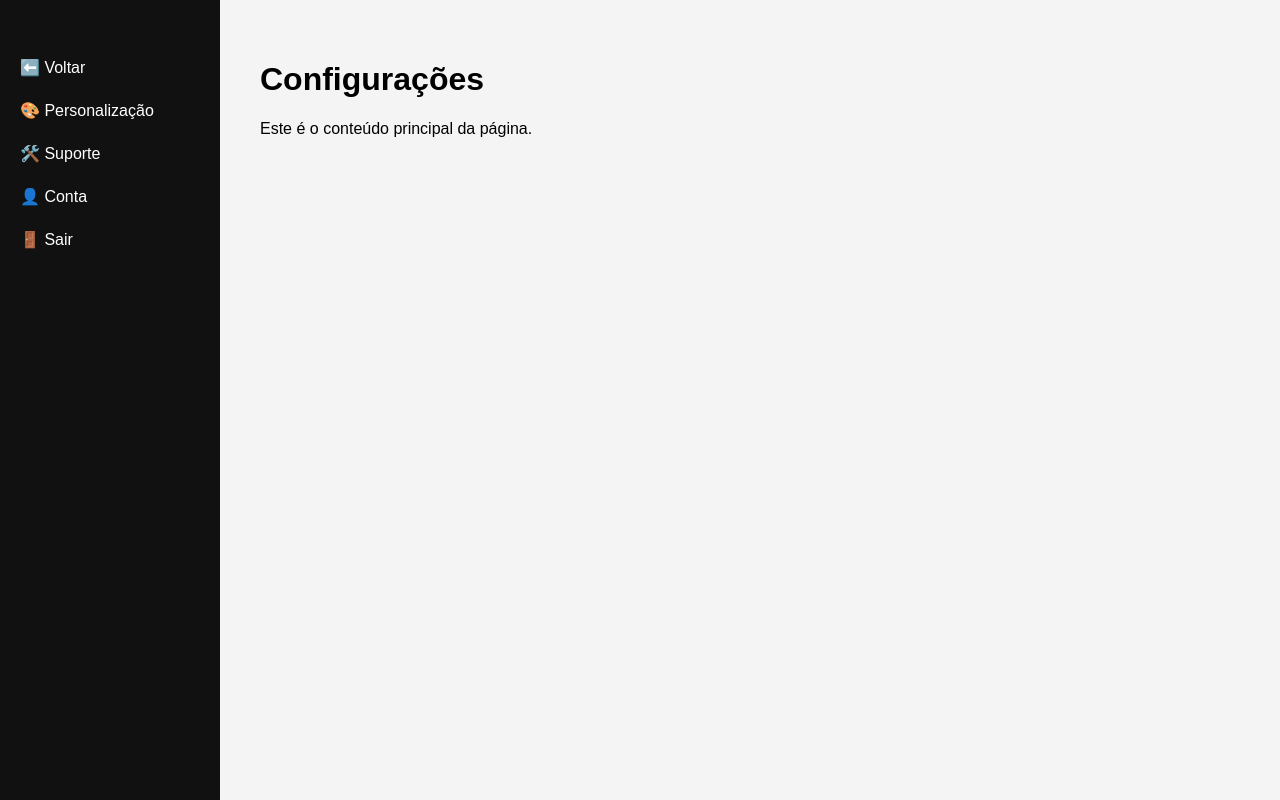
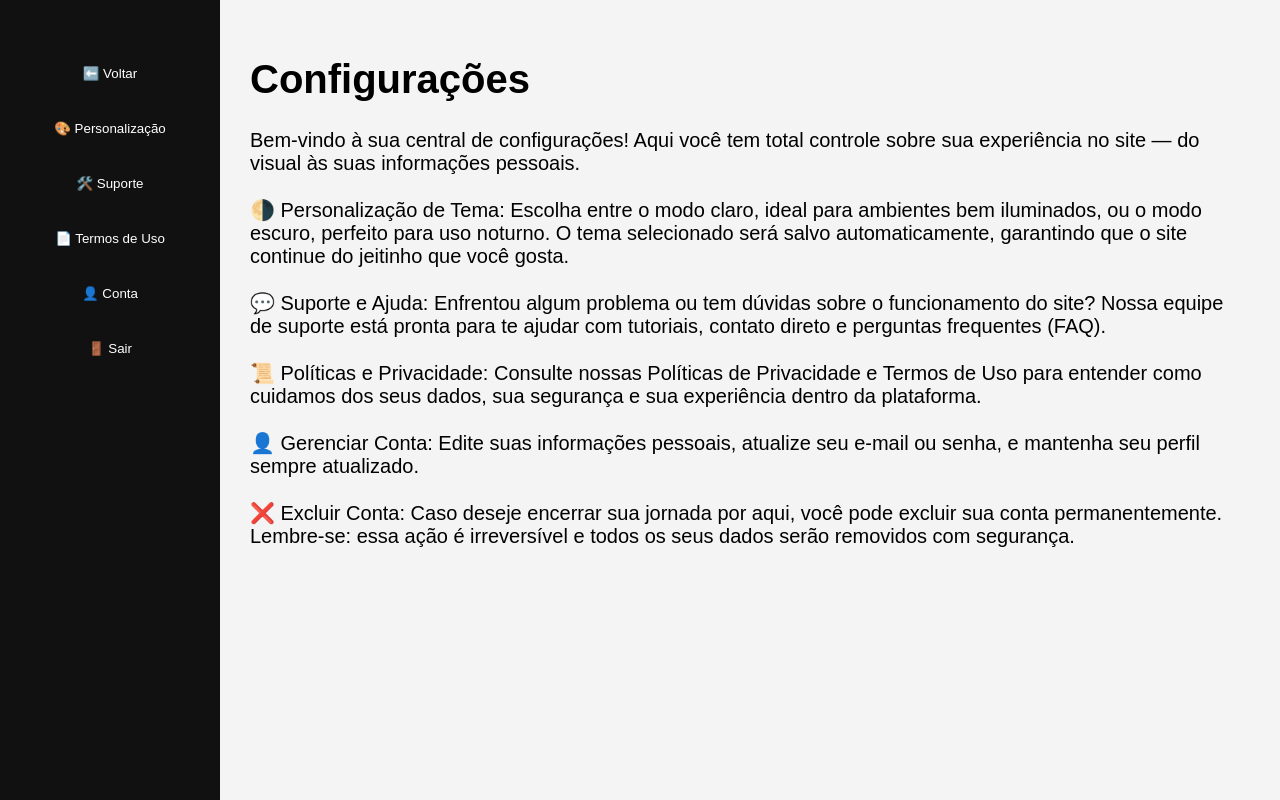
Before and after one commit to dudaordahy/2-feira-do-t-cnico, a PHP site: page /configuracao.html in a window 1280 px wide. Run offline with PHP 8.4, Linux system fonts and the light colour scheme.

Commit message:
atualização

```diff
--- a/pagina_inicial/page_inicial.html
+++ b/pagina_inicial/page_inicial.html
@@ -22,7 +22,9 @@
     </div>
     <div class="container_escolhas" id="container_escolhas">
         <h1 class="nunito-uniquifier" id="txt_escolha_perfil">Escolha a sua foto de perfil</h1>
-            <button id="btn_foto_perfil" onclick="escolherFoto()"><img id="img_foto_perfil" src="../imagens/user.png"></button>
+        <div id="container_perfil">
+            <button id="btn_foto_perfil"><img id="img_foto_perfil" src="../imagens/user.png"></button>
+        </div>
         <button id="btn_proximo" onclick="proximaPagina()"><img id="img_proximo" src="../imagens/proximo.png"></button>
     </div>
     <div class="mapa">
--- a/paginas_extras/configuracao.css
+++ b/paginas_extras/configuracao.css
@@ -16,11 +16,6 @@ body {
   padding-top: 30px;
 }
 
-.sidebar h2 {
-  margin-bottom: 20px;
-  font-size: 1.4rem;
-}
-
 .sidebar ul {
   list-style: none;
   padding: 0;
@@ -31,22 +26,32 @@ body {
   width: 100%;
 }
 
-.sidebar ul li a {
+.sidebar ul li button {
   display: block;
-  color: white;
-  text-decoration: none;
-  padding: 12px 20px;
+  color: #fff;
+  background-color: #111;
+  border: none;
+  width: 100%;
+  padding: 20px 0;
   transition: 0.3s;
   cursor: pointer;
 }
 
-.sidebar ul li a:hover {
+.sidebar ul li button:hover {
   background-color: #333;
 }
 
 /* --- CONTEÚDO PRINCIPAL --- */
 .conteudo {
   flex: 1;
-  padding: 40px;
+  padding: 30px;
   background-color: #f4f4f4;
 }
+
+#titulo{
+  font-size: 40px;
+}
+
+#txt_principal{
+  font-size: 20px;
+}
--- a/paginas_extras/configuracao.html
+++ b/paginas_extras/configuracao.html
@@ -10,17 +10,42 @@
 <body>
   <div class="sidebar">
     <ul>
-      <li><a href="../pagina_inicial/page_inicial.html">⬅️ Voltar</a></li>
-      <li><a onclick="mostrarPersolanização()">🎨 Personalização</a></li>
-      <li><a onclick="mostrarSuporte()">🛠️ Suporte</a></li>
-      <li><a onclick="mostarConta()">👤 Conta</a></li>
-      <li><a onclick="desologarConta()">🚪 Sair</a></li>
+      <li><button onclick="voltarPagina()">⬅️ Voltar</button></li>
+      <li><button onclick="mostrarPersonalizacao()">🎨 Personalização</button></li>
+      <li><button onclick="mostrarSuporte()">🛠️ Suporte</button></li>
+      <li><button onclick="mostrarSuporte()">📄 Termos de Uso</button></li>
+      <li><button onclick="mostarConta()">👤 Conta</button></li>
+      <li><button onclick="desologarConta()">🚪 Sair</button></li>
     </ul>
   </div>
 
   <div class="conteudo">
-    <h1>Configurações</h1>
-    <p>Este é o conteúdo principal da página.</p>
+    <h1 id="titulo">Configurações</h1>
+    <p id="txt_principal">Bem-vindo à sua central de configurações!
+      Aqui você tem total controle sobre sua experiência no site — do visual às suas informações pessoais.
+      <br>
+      <br>
+      🌗 Personalização de Tema:
+      Escolha entre o modo claro, ideal para ambientes bem iluminados, ou o modo escuro, perfeito para uso noturno. O tema selecionado será salvo automaticamente, garantindo que o site continue do jeitinho que você gosta.
+      <br>
+      <br>
+      💬 Suporte e Ajuda:
+      Enfrentou algum problema ou tem dúvidas sobre o funcionamento do site? Nossa equipe de suporte está pronta para te ajudar com tutoriais, contato direto e perguntas frequentes (FAQ).
+      <br>
+      <br>
+      📜 Políticas e Privacidade:
+      Consulte nossas Políticas de Privacidade e Termos de Uso para entender como cuidamos dos seus dados, sua segurança e sua experiência dentro da plataforma.
+      <br>
+      <br>
+      👤 Gerenciar Conta:
+      Edite suas informações pessoais, atualize seu e-mail ou senha, e mantenha seu perfil sempre atualizado.
+      <br>
+      <br>
+      ❌ Excluir Conta:
+      Caso deseje encerrar sua jornada por aqui, você pode excluir sua conta permanentemente. Lembre-se: essa ação é irreversível e todos os seus dados serão removidos com segurança.
+      <br>
+      <br>
+    </p>
   </div>
 </body>
   <script src="configuracao.js"></script>
--- a/paginas_extras/configuracao.js
+++ b/paginas_extras/configuracao.js
@@ -0,0 +1,15 @@
+function voltarPagina(){
+    window.location.href = "../pagina_inicial/page_inicial.html";
+}
+
+
+function mostrarPersonalizacao(){
+    let container = document.getElementById('conteudo');
+    let titulo = document.getElementById('titulo');
+    let texto = document.getElementById('txt_principal');
+
+    titulo.innerHTML = 'Personalização';
+    texto.innerHTML = 'A personalização do site permite que o usuário adapte a aparência e o funcionamento da plataforma conforme suas preferências. É possível alternar entre temas claro e escuro, ajustar configurações de conta e escolher como deseja interagir com o conteúdo, tornando a experiência mais confortável e única.';
+
+
+}
```
Also changed, not shown: pagina_inicial/page_inicial.js (+29 -3 lines), teste.css (deleted, +0 -45 lines), teste.html (deleted, +0 -20 lines), teste.js (deleted, +0 -20 lines). Lines whose indentation alone changed are shown as unchanged.
